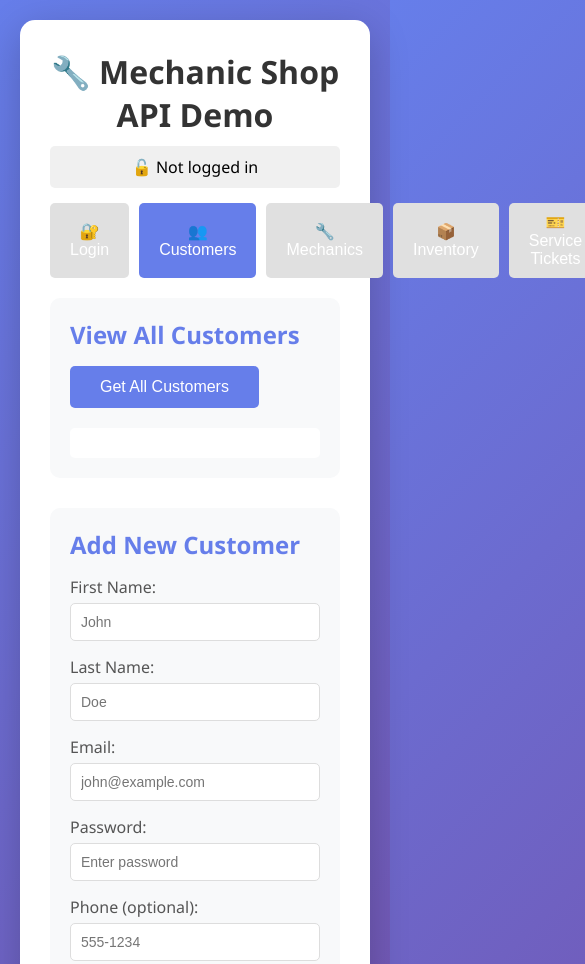
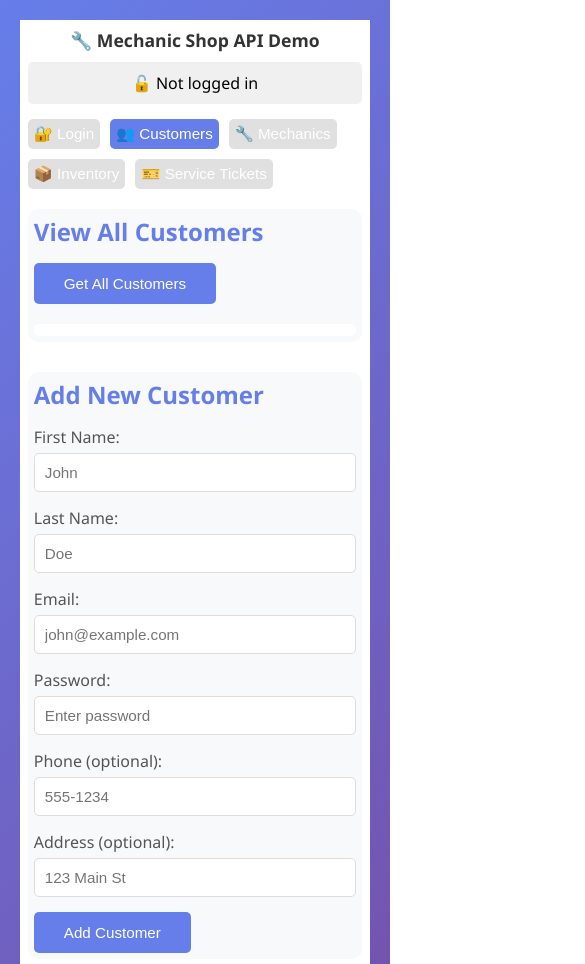
Before and after one commit to AColyer13/Mechanic-Website, a plain HTML site: page docs/index.html in a window 390 px wide. Shown: the top 964 px of the page, 585 px wide, since content can reach past the window. Drawn offline with Linux system fonts and the light colour scheme.

Commit message:
iphone friendly

```diff
--- a/docs/index.html
+++ b/docs/index.html
@@ -33,8 +33,6 @@
             margin-bottom: 10px;
         }
 
-
-
         .section {
             margin-bottom: 30px;
             padding: 20px;
@@ -140,6 +138,7 @@
             display: flex;
             gap: 10px;
             margin-bottom: 20px;
+            flex-wrap: wrap;
         }
 
         .tab {
@@ -148,6 +147,7 @@
             border: none;
             border-radius: 5px;
             cursor: pointer;
+            font-size: 1rem;
         }
 
         .tab.active {
@@ -169,6 +169,84 @@
 
         .auth-required.logged-in {
             display: block;
+        }
+
+        /* 4K monitors (3840px and up) */
+        @media (min-width: 2560px) {
+            .container {
+                max-width: 2200px;
+                padding: 60px;
+                font-size: 1.5rem;
+            }
+            h1 {
+                font-size: 3rem;
+            }
+            .tab {
+                font-size: 1.5rem;
+            }
+        }
+
+        /* 1600p laptops (e.g., 2560x1600) */
+        @media (min-width: 1600px) and (max-width: 2559px) {
+            .container {
+                max-width: 1600px;
+                padding: 40px;
+                font-size: 1.2rem;
+            }
+            h1 {
+                font-size: 2.2rem;
+            }
+            .tab {
+                font-size: 1.2rem;
+            }
+        }
+
+        /* Tablets (portrait/landscape) */
+        @media (max-width: 1024px) {
+            .container {
+                max-width: 98vw;
+                padding: 10px;
+            }
+            .section {
+                padding: 10px;
+            }
+            h1 {
+                font-size: 1.5rem;
+            }
+            .tab {
+                font-size: 1rem;
+                padding: 8px 12px;
+            }
+            input, select, button {
+                font-size: 1rem;
+            }
+        }
+
+        /* Mobile phones */
+        @media (max-width: 600px) {
+            .container {
+                max-width: 100vw;
+                padding: 2vw;
+                border-radius: 0;
+                box-shadow: none;
+            }
+            .section {
+                padding: 6px;
+            }
+            h1 {
+                font-size: 1.1rem;
+            }
+            .tab {
+                font-size: 0.95rem;
+                padding: 6px 6px;
+            }
+            input, select, button {
+                font-size: 0.95rem;
+            }
+            .results {
+                padding: 6px;
+                max-height: 200px;
+            }
         }
     </style>
 </head>
```
